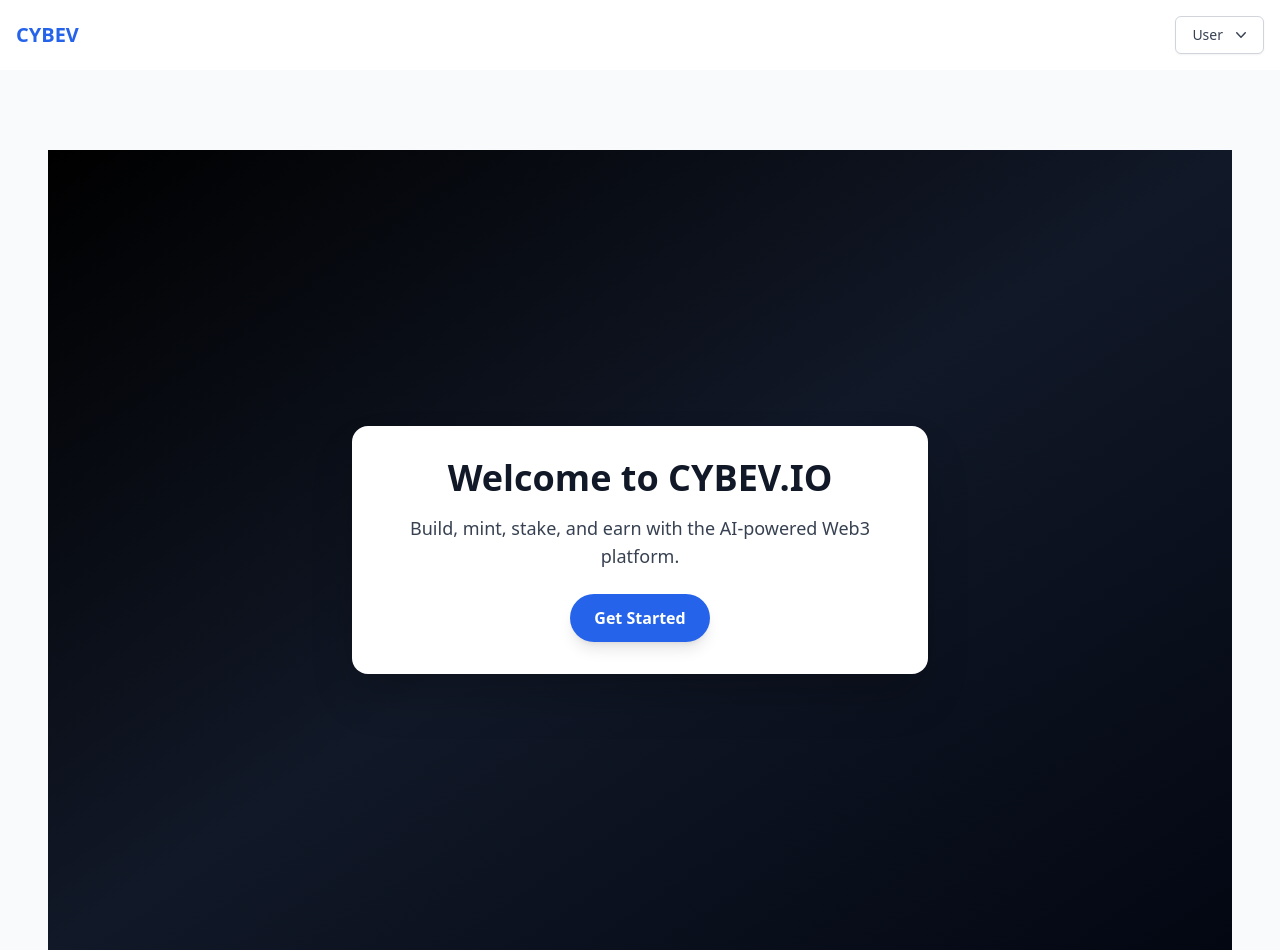
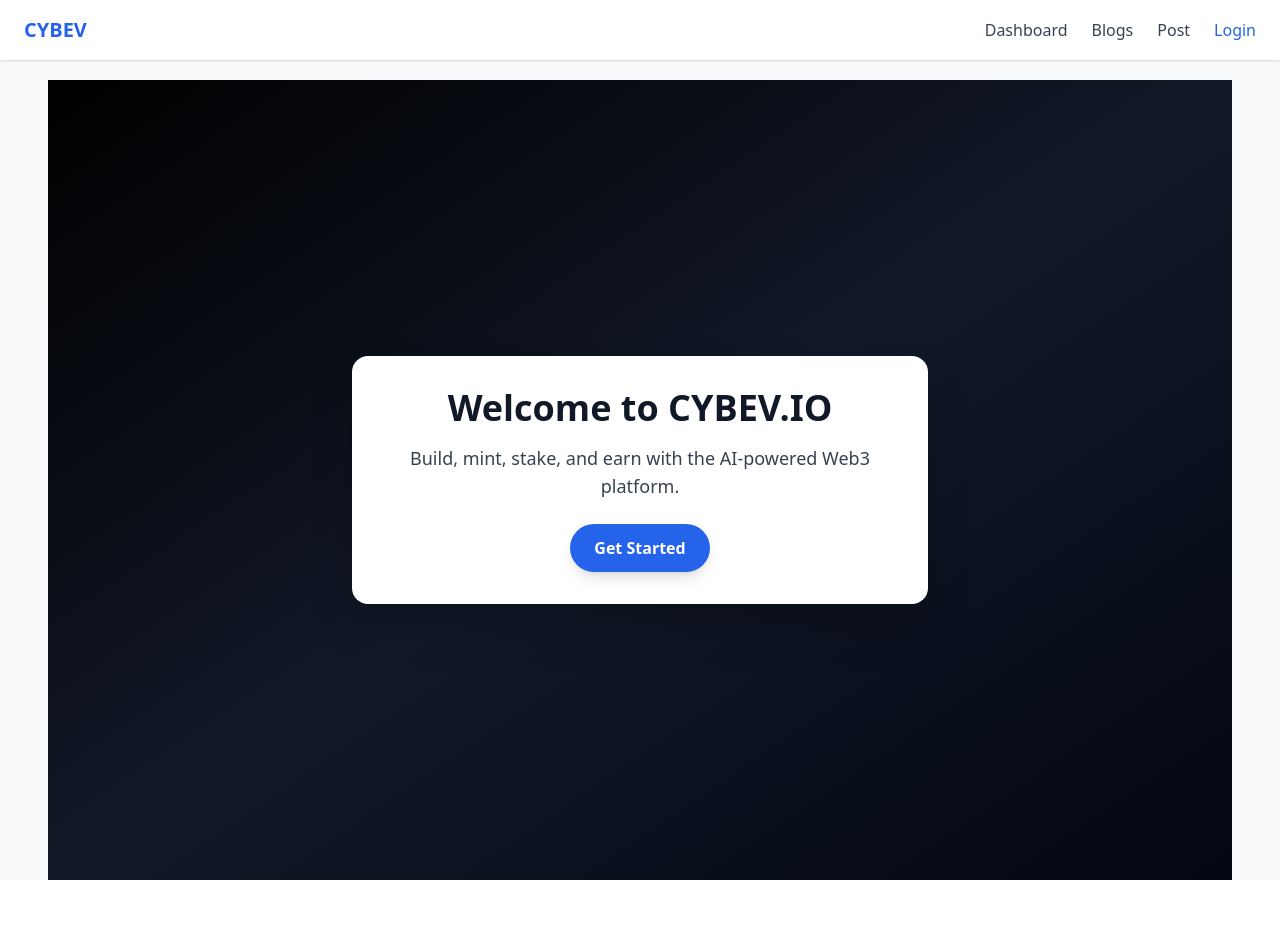
Before and after one commit to cybev1/cybev-frontend, a Next.js app: page / in a window 1280 px wide. After the commit the page ends 880 px from the top, so only its background shows below. Built offline with nearby package versions, Linux system fonts and the light colour scheme.

Commit message:
Add files via upload

```diff
--- a/components/Navbar.jsx
+++ b/components/Navbar.jsx
@@ -1,48 +1,29 @@
-
-import { useEffect, useState } from 'react';
+import { useState, useEffect } from 'react';
 import Link from 'next/link';
-import { Menu, Transition } from '@headlessui/react';
-import { Fragment } from 'react';
-import { ChevronDownIcon } from '@heroicons/react/20/solid';
 
 export default function Navbar() {
-  const [username, setUsername] = useState('User');
+  const [username, setUsername] = useState('');
 
   useEffect(() => {
-    const storedName = localStorage.getItem('cybev_username') || 'User';
-    setUsername(storedName);
+    const storedName = localStorage.getItem('cybev_username');
+    setUsername(storedName || '');
   }, []);
 
   return (
-    <div className="w-full p-4 flex justify-between items-center bg-white dark:bg-black shadow-md">
-      <Link href="/" className="text-xl font-bold text-blue-600 dark:text-white">CYBEV</Link>
-
-      <Menu as="div" className="relative inline-block text-left">
-        <div>
-          <Menu.Button className="inline-flex justify-center w-full rounded-md border border-gray-300 shadow-sm px-4 py-2 bg-white dark:bg-gray-800 text-sm font-medium text-gray-700 dark:text-white hover:bg-gray-50 focus:outline-none">
-            {username}
-            <ChevronDownIcon className="-mr-1 ml-2 h-5 w-5" aria-hidden="true" />
-          </Menu.Button>
-        </div>
-        <Transition as={Fragment}>
-          <Menu.Items className="absolute right-0 mt-2 w-48 rounded-md shadow-lg bg-white dark:bg-gray-900 ring-1 ring-black ring-opacity-5 focus:outline-none z-50">
-            <div className="py-1">
-              <Menu.Item>
-                <Link href="/studio/profile" className="block px-4 py-2 text-sm text-gray-700 dark:text-white hover:bg-gray-100 dark:hover:bg-gray-700">Profile</Link>
-              </Menu.Item>
-              <Menu.Item>
-                <Link href="/studio/dashboard" className="block px-4 py-2 text-sm text-gray-700 dark:text-white hover:bg-gray-100 dark:hover:bg-gray-700">Dashboard</Link>
-              </Menu.Item>
-              <Menu.Item>
-                <Link href="/studio/settings" className="block px-4 py-2 text-sm text-gray-700 dark:text-white hover:bg-gray-100 dark:hover:bg-gray-700">Settings</Link>
-              </Menu.Item>
-              <Menu.Item>
-                <Link href="/logout" className="block px-4 py-2 text-sm text-red-600 hover:bg-gray-100 dark:hover:bg-gray-700">Logout</Link>
-              </Menu.Item>
-            </div>
-          </Menu.Items>
-        </Transition>
-      </Menu>
-    </div>
-  );
+    <nav className="bg-white dark:bg-gray-900 shadow px-6 py-4 flex items-center justify-between fixed w-full top-0 z-50">
+      <Link href="/" className="text-xl font-bold text-blue-600 dark:text-white">
+        CYBEV
+      </Link>
+      <div className="flex items-center space-x-6">
+        <Link href="/studio/dashboard" className="text-gray-700 dark:text-gray-200 hover:text-blue-600">Dashboard</Link>
+        <Link href="/studio/blogs" className="text-gray-700 dark:text-gray-200 hover:text-blue-600">Blogs</Link>
+        <Link href="/studio/create" className="text-gray-700 dark:text-gray-200 hover:text-blue-600">Post</Link>
+        {username ? (
+          <div className="text-sm text-gray-800 dark:text-white">👤 {username}</div>
+        ) : (
+          <Link href="/login" className="text-blue-600 hover:underline">Login</Link>
+        )}
+      </div>
+    </nav>
+    );
 }
```
